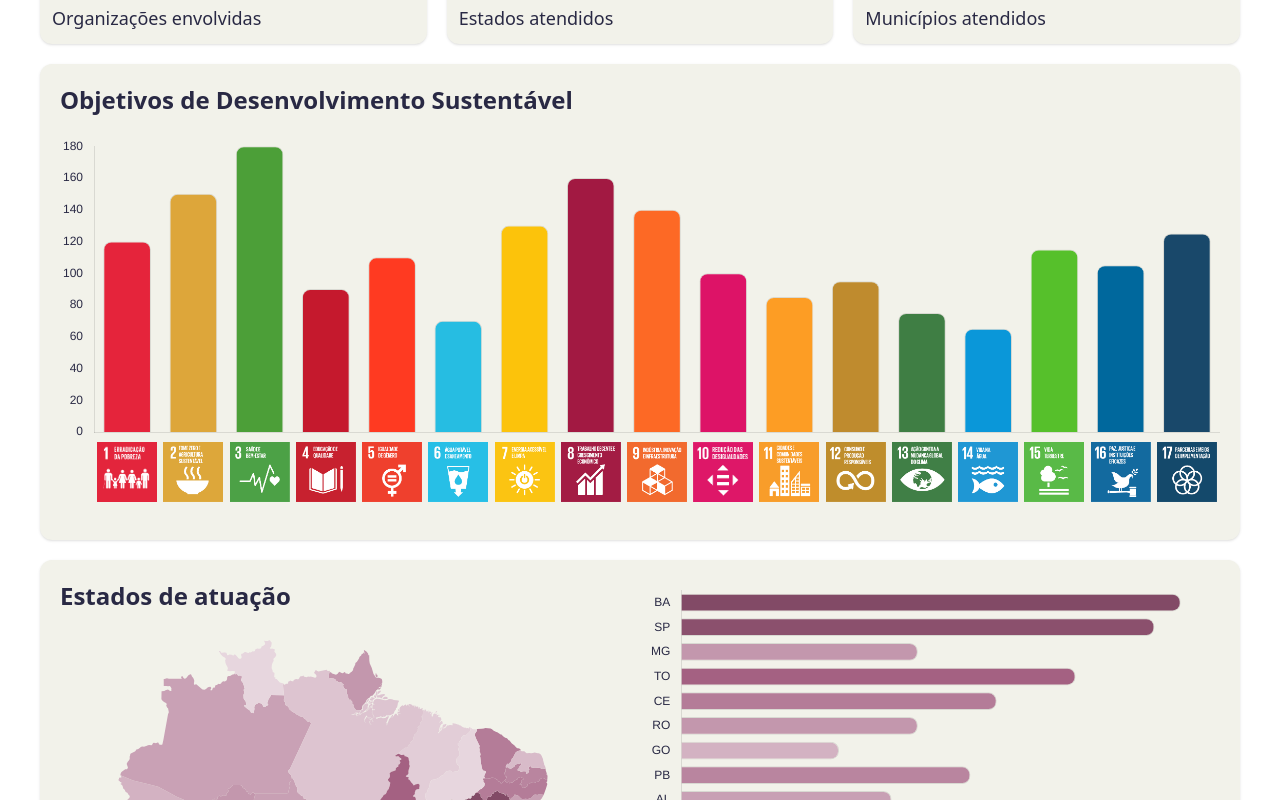
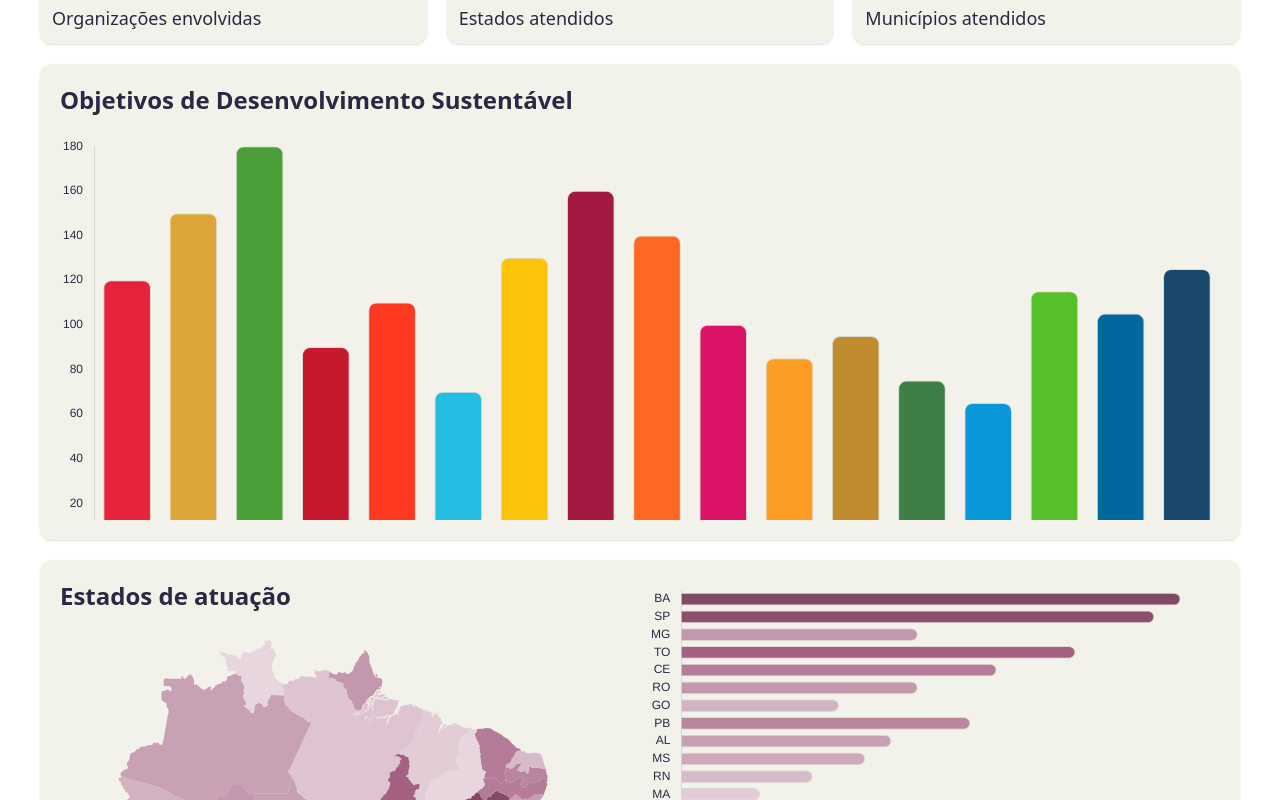
Before and after one commit to Conpec-Projetos/prj-fundacao-csn, a Next.js app: page /dashboard in a window 1280 px wide. Shown: the part 480-1280 px from the top of the page. Built offline with nearby package versions, Linux system fonts and the light colour scheme.

Commit message:
Mudei a configuração da página da dashboard para use client

```diff
--- a/src/app/(pages)/dashboard/page.tsx
+++ b/src/app/(pages)/dashboard/page.tsx
@@ -1,15 +1,21 @@
-// ❌ DO NOT add "use client" here — it's a server component
-import Header from "@/components/header/header";
+"use client";
 import Footer from "@/components/footer/footer";
 import BarChart from "@/components/chart/barchartClient";
 import PieChart from "@/components/chart/piechartClient";
 import BrazilMap from "@/components/map/brazilMap";
+import { useEffect, useState } from "react";
 
 export default function DashboardPage() {
   // Sample data for charts
   const segmentData = {
-    labels: ["Cultura", "Esporte", "Pessoa Idosa", "Criança e Adolescente", "Saúde"],
-    values: [250, 180, 120, 150, 100]
+    labels: [
+      "Cultura",
+      "Esporte",
+      "Pessoa Idosa",
+      "Criança e Adolescente",
+      "Saúde",
+    ],
+    values: [250, 180, 120, 150, 100],
   };
   // Sample Lei de Incentivo data
   const incentiveData = {
@@ -22,42 +28,89 @@ export default function DashboardPage() {
       "Pronas",
       "Pronon",
       "Promac",
-      "ICMS"
+      "ICMS",
     ],
-    values: [200, 150, 120, 100, 80, 60, 40, 30, 20]
+    values: [200, 150, 120, 100, 80, 60, 40, 30, 20],
   };
   // ODS Sample Data
   const odsData = {
     labels: [
-      'ODS 1: Erradicação da Pobreza',
-      'ODS 2: Fome Zero',
-      'ODS 3: Saúde e Bem-Estar',
-      'ODS 4: Educação de Qualidade',
-      'ODS 5: Igualdade de Gênero',
-      'ODS 6: Água Potável e Saneamento',
-      'ODS 7: Energia Limpa e Acessível',
-      'ODS 8: Trabalho Decente e Crescimento Econômico',
-      'ODS 9: Indústria, Inovação e Infraestrutura',
-      'ODS 10: Redução das Desigualdades',
-      'ODS 11: Cidades e Comunidades Sustentáveis',
-      'ODS 12: Consumo e Produção Responsáveis',
-      'ODS 13: Ação Contra a Mudança Global do Clima',
-      'ODS 14: Vida na Água',
-      'ODS 15: Vida Terrestre',
-      'ODS 16: Paz, Justiça e Instituições Eficazes',
-      'ODS 17: Parcerias e Meios de Implementação'
+      "ODS 1: Erradicação da Pobreza",
+      "ODS 2: Fome Zero",
+      "ODS 3: Saúde e Bem-Estar",
+      "ODS 4: Educação de Qualidade",
+      "ODS 5: Igualdade de Gênero",
+      "ODS 6: Água Potável e Saneamento",
+      "ODS 7: Energia Limpa e Acessível",
+      "ODS 8: Trabalho Decente e Crescimento Econômico",
+      "ODS 9: Indústria, Inovação e Infraestrutura",
+      "ODS 10: Redução das Desigualdades",
+      "ODS 11: Cidades e Comunidades Sustentáveis",
+      "ODS 12: Consumo e Produção Responsáveis",
+      "ODS 13: Ação Contra a Mudança Global do Clima",
+      "ODS 14: Vida na Água",
+      "ODS 15: Vida Terrestre",
+      "ODS 16: Paz, Justiça e Instituições Eficazes",
+      "ODS 17: Parcerias e Meios de Implementação",
     ],
-    values: [120, 150, 180, 90, 110, 70, 130, 160, 140, 100, 85, 95, 75, 65, 115, 105, 125],
+    values: [
+      120, 150, 180, 90, 110, 70, 130, 160, 140, 100, 85, 95, 75, 65, 115, 105,
+      125,
+    ],
     colors: [
-      '#E5243B', '#DDA63A', '#4C9F38', '#C5192D', '#FF3A21', '#26BDE2',
-      '#FCC30B', '#A21942', '#FD6925', '#DD1367', '#FD9D24', '#BF8B2E',
-      '#3F7E44', '#0A97D9', '#56C02B', '#00689D', '#19486A'
-    ]
+      "#E5243B",
+      "#DDA63A",
+      "#4C9F38",
+      "#C5192D",
+      "#FF3A21",
+      "#26BDE2",
+      "#FCC30B",
+      "#A21942",
+      "#FD6925",
+      "#DD1367",
+      "#FD9D24",
+      "#BF8B2E",
+      "#3F7E44",
+      "#0A97D9",
+      "#56C02B",
+      "#00689D",
+      "#19486A",
+    ],
   };
   // Sample Estados de Atuação data
   const estadosData = {
-        labels: ["BA","SP","MG","TO","CE","RO","GO","PB","AL","MS","RN","MA", "PA", "PR", "SC", "RJ", "RR", "AC", "DF", "ES", "MT", "SE", "PI", "PE", "RS", "AP"],
-        values: [95,   90, 45, 75,  60,  45,  30,  55,  40,  35,  25,  15,  20,   10,    5,   50,   10,   30,   40,   40,   40,   10, 10, 20, 60, 10]
+    labels: [
+      "BA",
+      "SP",
+      "MG",
+      "TO",
+      "CE",
+      "RO",
+      "GO",
+      "PB",
+      "AL",
+      "MS",
+      "RN",
+      "MA",
+      "PA",
+      "PR",
+      "SC",
+      "RJ",
+      "RR",
+      "AC",
+      "DF",
+      "ES",
+      "MT",
+      "SE",
+      "PI",
+      "PE",
+      "RS",
+      "AP",
+    ],
+    values: [
+      95, 90, 45, 75, 60, 45, 30, 55, 40, 35, 25, 15, 20, 10, 5, 50, 10, 30, 40,
+      40, 40, 10, 10, 20, 60, 10,
+    ],
   };
   // Sample data for the map
   const mapData = {
@@ -90,6 +143,19 @@ export default function DashboardPage() {
     AP: 45,
   };
 
+  const [ehCelular, setEhCelular] = useState(true);
+
+  useEffect(() => {
+    const lidarRedimensionamento = () => {
+        setEhCelular(window.innerWidth < 640);
+    }
+    lidarRedimensionamento();
+    window.addEventListener("resize", lidarRedimensionamento);
+    return () => {
+      window.removeEventListener("resize", lidarRedimensionamento);
+    };
+  },[]);
+
   //começo do código em si
   return (
     <div className="flex flex-col min-h-screen bg-white dark:bg-blue-fcsn text-blue-fcsn dark:text-white-off">
@@ -101,17 +167,25 @@ export default function DashboardPage() {
           <div className="bg-white-off dark:bg-blue-fcsn3 rounded-xl shadow-sm p-5">
             <div className="mb-2">
               <h1 className="text-lg text-blue-fcsn dark:text-white-off font-light mb-2">
-                                Valor total investido em projetos</h1>
+                Valor total investido em projetos
+              </h1>
             </div>
             <h1 className="text-2xl text-blue-fcsn dark:text-white-off font-bold">
-                            R$9.173.461.815,00</h1>
+              R$9.173.461.815,00
+            </h1>
           </div>
           <div className="bg-white-off dark:bg-blue-fcsn3 rounded-xl shadow-sm p-5">
             <div className="mb-2">
-                            <h1 className="text-lg text-blue-fcsn dark:text-white-off font-light mb-2">Maior Aporte</h1>
+              <h1 className="text-lg text-blue-fcsn dark:text-white-off font-light mb-2">
+                Maior Aporte
+              </h1>
             </div>
-                        <h1 className= "text-2xl text-blue-fcsn dark:text-white-off font-bold">R$530.000,00</h1>
-                        <h1 className="text-base text-blue-fcsn dark:text-white-off font-light">Investido em Projeto X</h1>
+            <h1 className="text-2xl text-blue-fcsn dark:text-white-off font-bold">
+              R$530.000,00
+            </h1>
+            <h1 className="text-base text-blue-fcsn dark:text-white-off font-light">
+              Investido em Projeto X
+            </h1>
           </div>
         </section>
 
@@ -143,15 +217,18 @@ export default function DashboardPage() {
         </section>
         {/* Section 2: ODS Chart */}
         <section className="bg-white-off dark:bg-blue-fcsn3 rounded-xl shadow-sm p-5">
-                    <h2 className="text-2xl font-bold mb-5">Objetivos de Desenvolvimento Sustentável</h2>
+          <h2 className="text-2xl font-bold mb-5">
+            Objetivos de Desenvolvimento Sustentável
+          </h2>
           <div className="w-full sm:overflow-x-auto md:overflow-x-hidden">
             <div className="h-96 min-w-[600]px md:min-w-0">
               <BarChart
                 title=""
                 data={odsData.values}
                 labels={odsData.labels}
-                                colors={['#b37b97']}
-                                horizontal={false}
+                colors={["#b37b97"]}
+                horizontal={ehCelular}
+                celular={ehCelular}
                 useIcons={true}
               />
             </div>
@@ -172,7 +249,7 @@ export default function DashboardPage() {
                 title=""
                 data={estadosData.values}
                 labels={estadosData.labels}
-                                colors={['#b37b97']}
+                colors={["#b37b97"]}
                 horizontal={true}
                 useIcons={false}
               />
@@ -187,7 +264,7 @@ export default function DashboardPage() {
               <PieChart
                 data={segmentData.values}
                 labels={segmentData.labels}
-                            colors={['#e74c3c','#8e44ad','#39c2e0','#2ecc40','#f1c40f']}
+                colors={["#e74c3c", "#8e44ad", "#39c2e0", "#2ecc40", "#f1c40f"]}
               />
             </div>
           </div>
@@ -196,12 +273,11 @@ export default function DashboardPage() {
             <div className="flex-grow w-full">
               <BarChart
                 title=""
-                            colors={['#b37b97']}
+                colors={["#b37b97"]}
                 data={incentiveData.values}
                 labels={incentiveData.labels}
                 horizontal={true}
                 useIcons={false}
-
               />
             </div>
           </div>
--- a/src/components/chart/barchartClient.tsx
+++ b/src/components/chart/barchartClient.tsx
@@ -70,6 +70,7 @@ interface BarChartProps {
   colors?: string[];
   useIcons?: boolean;
   horizontal?: boolean;
+  celular?: boolean;
 }
 
 export default function BarChart({
@@ -79,6 +80,7 @@ export default function BarChart({
   colors = ['pink-fcsn'],
   useIcons = false,
   horizontal = false,
+  celular = false,
 }: BarChartProps) {
   const { darkMode } = useTheme(); // Access the dark mode state
 
@@ -121,11 +123,16 @@ export default function BarChart({
         const icon = iconsRef.current[index];
         if (!icon) return;
         //alinhar os ODS
-        const x = xAxis.getPixelForValue(index);
-        const y = yAxis.bottom + 10;
+        const x = !horizontal ? xAxis.getPixelForValue(index) : xAxis.left + 10;
+        const y = !horizontal ? yAxis.bottom + 10 : yAxis.getPixelForValue(index);
 
+        const iconeTamanho = Math.min(60, chart.width / 10);
         // Draw the icon centered under the bar
-        ctx.drawImage(icon, x - 30, y, 60, 60);
+        if(!horizontal) {
+        ctx.drawImage(icon, x - iconeTamanho/2, y, iconeTamanho, iconeTamanho);}
+        else {
+          ctx.drawImage(icon, x - iconeTamanho*2, y - iconeTamanho/3, iconeTamanho, iconeTamanho);
+        }
       });
     }
   };
@@ -138,6 +145,7 @@ export default function BarChart({
     layout: {
       padding: {
         bottom: useIcons ? 80 : 0,
+        left: horizontal ? (celular ? 60 : 0) : 0,
       },
     },
     plugins: {
@@ -165,7 +173,7 @@ export default function BarChart({
       },
     },
     animation: {},
-  }), [darkMode, useIcons, horizontal]); // Recreate options when darkMode changes
+  }), [darkMode, useIcons, horizontal, celular]); // Recreate options when darkMode changes
 
   const chartData = {
     labels: useIcons ? labels.map(() => '') : labels,
@@ -186,7 +194,7 @@ export default function BarChart({
   };
 
   return (
-    <div className="relative w-full h-full">
+    <div className={`relative w-full ${celular ? 'h-[800px]' : 'h-[500px]'}`}>
       <Bar
         ref={chartRef}
         data={chartData}
```
Lines whose indentation alone changed are shown as unchanged.
